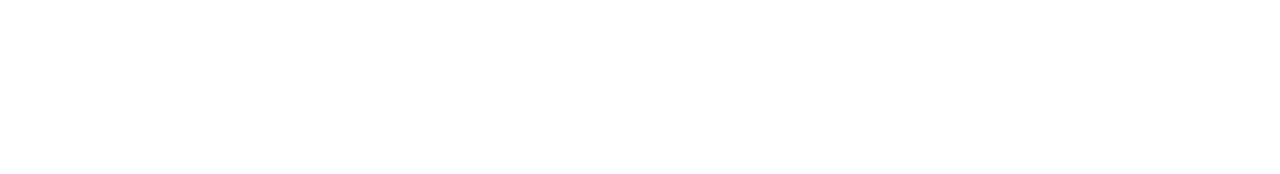
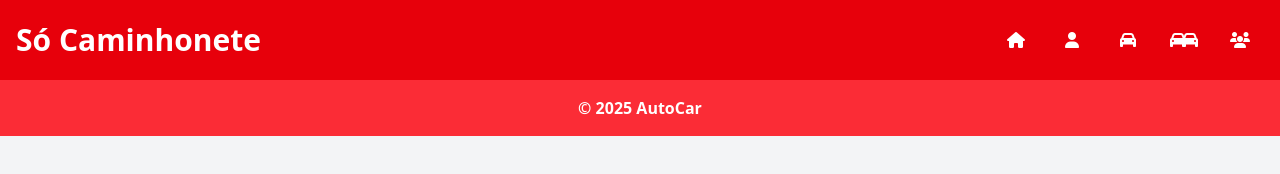
Before and after one commit to joseisaacpy/sistema-revenda-carros, a website: page views/dash.html in a window 1280 px wide. Drawn offline with nearby package versions, Linux system fonts and the light colour scheme.

Commit message:
feat: Adiciona o header responsivo nas paginas de cadastro

```diff
--- a/views/cad-clientes.html
+++ b/views/cad-clientes.html
@@ -4,11 +4,80 @@
     <meta charset="UTF-8" />
     <meta name="viewport" content="width=device-width, initial-scale=1.0" />
     <title>Cadastro de Cliente - AutoCar</title>
+    <!-- CDN do Tailwind -->
     <script src="https://cdn.jsdelivr.net/npm/@tailwindcss/browser@4"></script>
+    <!-- Fonte-Awesome -->
+    <script
+      src="https://kit.fontawesome.com/5432a0e64c.js"
+      crossorigin="anonymous"
+    ></script>
   </head>
-  <body
-    class="bg-gray-100 flex flex-col items-center justify-center min-h-screen"
-  >
+  <body class="bg-gray-100">
+    <!-- Header -->
+    <header class="bg-red-600 text-white p-4">
+      <nav
+        class="max-w-7xl mx-auto flex flex-col md:flex-row md:items-center md:justify-between gap-4"
+      >
+        <!-- Logo e botão do menu -->
+        <div class="flex justify-between items-center">
+          <h1 class="text-2xl md:text-3xl font-bold">Só Caminhonete</h1>
+          <button id="menu-button" class="md:hidden text-white text-2xl">
+            <i class="fas fa-bars"></i>
+          </button>
+        </div>
+
+        <!-- Menu -->
+        <ul id="mobile-menu" class="flex-col md:flex md:flex-row gap-2 hidden">
+          <li>
+            <a
+              href="/"
+              title="Home"
+              class="transition-all duration-200 hover:bg-white hover:text-black w-12 h-12 flex items-center justify-center rounded"
+            >
+              <i class="fas fa-home"></i>
+            </a>
+          </li>
+          <li>
+            <a
+              href="/cad-clientes"
+              title="Cadastro de Clientes"
+              class="transition-all duration-200 hover:bg-white hover:text-black w-12 h-12 flex items-center justify-center rounded"
+            >
+              <i class="fas fa-user"></i>
+            </a>
+          </li>
+          <li>
+            <a
+              href="/cad-veiculos"
+              title="Cadastro de Veículos"
+              class="transition-all duration-200 hover:bg-white hover:text-black w-12 h-12 flex items-center justify-center rounded"
+            >
+              <i class="fas fa-car"></i>
+            </a>
+          </li>
+          <li>
+            <a
+              href="/listar-veiculos"
+              title="Listagem de Veículos"
+              class="transition-all duration-200 hover:bg-white hover:text-black w-12 h-12 flex items-center justify-center rounded"
+            >
+              <i class="fas fa-car mr-[-4px]"></i>
+              <i class="fas fa-car"></i>
+            </a>
+          </li>
+          <li>
+            <a
+              href="/listar-clientes"
+              title="Listagem de Clientes"
+              class="transition-all duration-200 hover:bg-white hover:text-black w-12 h-12 flex items-center justify-center rounded"
+            >
+              <i class="fas fa-users"></i>
+            </a>
+          </li>
+        </ul>
+      </nav>
+    </header>
+
     <main class="w-[100%] flex flex-col items-center p-3 rounded-2xl">
       <h1 class="text-3xl font-bold mb-6">Cadastrar Cliente</h1>
 
@@ -90,6 +159,6 @@
 
     <div id="msg" class="mt-4 text-green-600 font-medium"></div>
 
-    <script src="/js/cad-clientes.js"></script>
+    <script type="module" src="/js/cad-clientes.js"></script>
   </body>
 </html>
--- a/views/dash.html
+++ b/views/dash.html
@@ -0,0 +1,86 @@
+<!DOCTYPE html>
+<html lang="pt-br">
+  <head>
+    <meta charset="UTF-8" />
+    <meta name="viewport" content="width=device-width, initial-scale=1.0" />
+    <title>Dashboard</title>
+    <!-- CDN do Tailwind -->
+    <script src="https://cdn.jsdelivr.net/npm/@tailwindcss/browser@4"></script>
+    <!-- Fonte-Awesome -->
+    <script
+      src="https://kit.fontawesome.com/5432a0e64c.js"
+      crossorigin="anonymous"
+    ></script>
+  </head>
+
+  <body class="bg-gray-100 text-black">
+    <!-- Header -->
+    <header class="bg-red-600 text-white p-4">
+      <nav
+        class="max-w-7xl mx-auto flex flex-col md:flex-row md:items-center md:justify-between gap-4"
+      >
+        <!-- Logo e botão do menu -->
+        <div class="flex justify-between items-center">
+          <h1 class="text-2xl md:text-3xl font-bold">Só Caminhonete</h1>
+          <button id="menu-button" class="md:hidden text-white text-2xl">
+            <i class="fas fa-bars"></i>
+          </button>
+        </div>
+
+        <!-- Menu -->
+        <ul id="mobile-menu" class="flex-col md:flex md:flex-row gap-2 hidden">
+          <li>
+            <a
+              href="/"
+              title="Home"
+              class="transition-all duration-200 hover:bg-white hover:text-black w-12 h-12 flex items-center justify-center rounded"
+            >
+              <i class="fas fa-home"></i>
+            </a>
+          </li>
+          <li>
+            <a
+              href="/cad-clientes"
+              title="Cadastro de Clientes"
+              class="transition-all duration-200 hover:bg-white hover:text-black w-12 h-12 flex items-center justify-center rounded"
+            >
+              <i class="fas fa-user"></i>
+            </a>
+          </li>
+          <li>
+            <a
+              href="/cad-veiculos"
+              title="Cadastro de Veículos"
+              class="transition-all duration-200 hover:bg-white hover:text-black w-12 h-12 flex items-center justify-center rounded"
+            >
+              <i class="fas fa-car"></i>
+            </a>
+          </li>
+          <li>
+            <a
+              href="/listar-veiculos"
+              title="Listagem de Veículos"
+              class="transition-all duration-200 hover:bg-white hover:text-black w-12 h-12 flex items-center justify-center rounded"
+            >
+              <i class="fas fa-car mr-[-4px]"></i>
+              <i class="fas fa-car"></i>
+            </a>
+          </li>
+          <li>
+            <a
+              href="/listar-clientes"
+              title="Listagem de Clientes"
+              class="transition-all duration-200 hover:bg-white hover:text-black w-12 h-12 flex items-center justify-center rounded"
+            >
+              <i class="fas fa-users"></i>
+            </a>
+          </li>
+        </ul>
+      </nav>
+    </header>
+    <main></main>
+    <footer class="text-center bg-red-500 text-white p-4">
+      <p class="font-bold">&copy; 2025 AutoCar</p>
+    </footer>
+  </body>
+</html>
```
Also changed, not shown: public/js/cad-clientes.js (+8 -0 lines), public/js/cad-veiculos.js (+8 -0 lines), views/cad-veiculos.html (+73 -4 lines).
